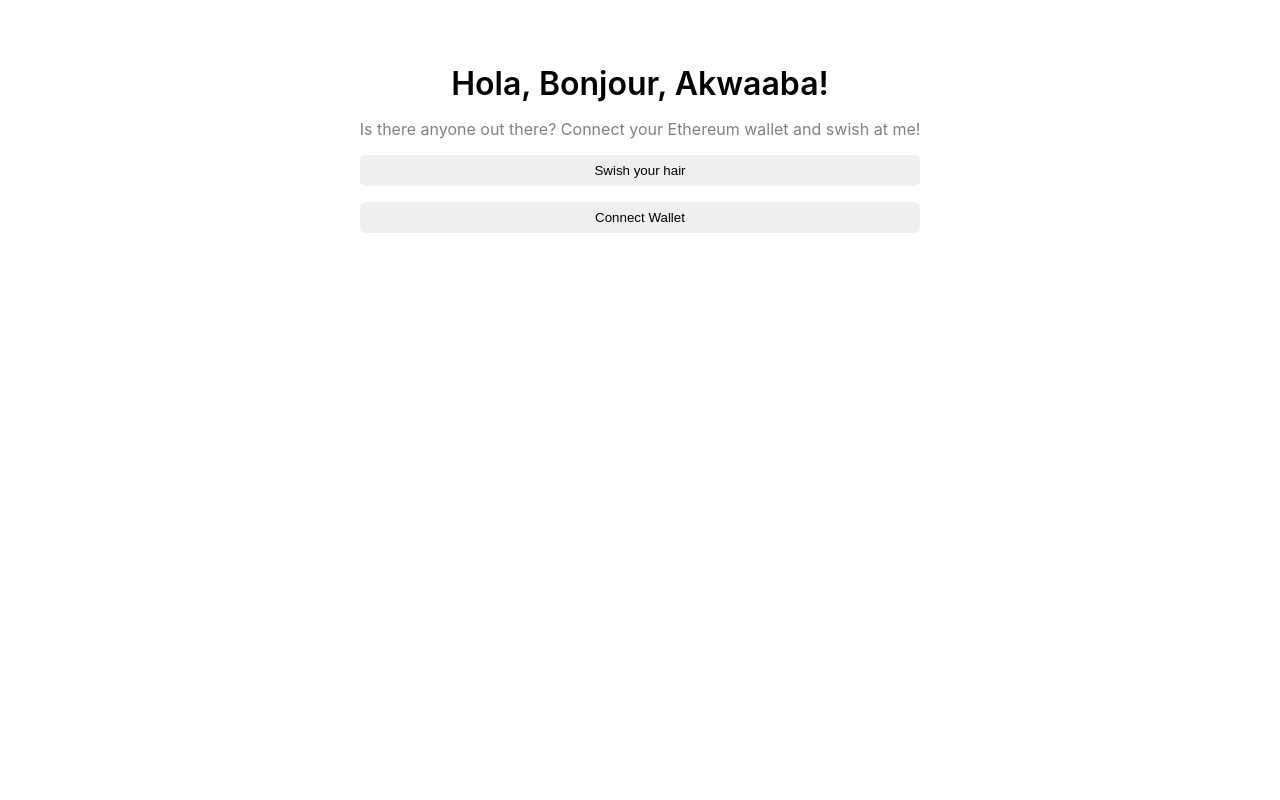
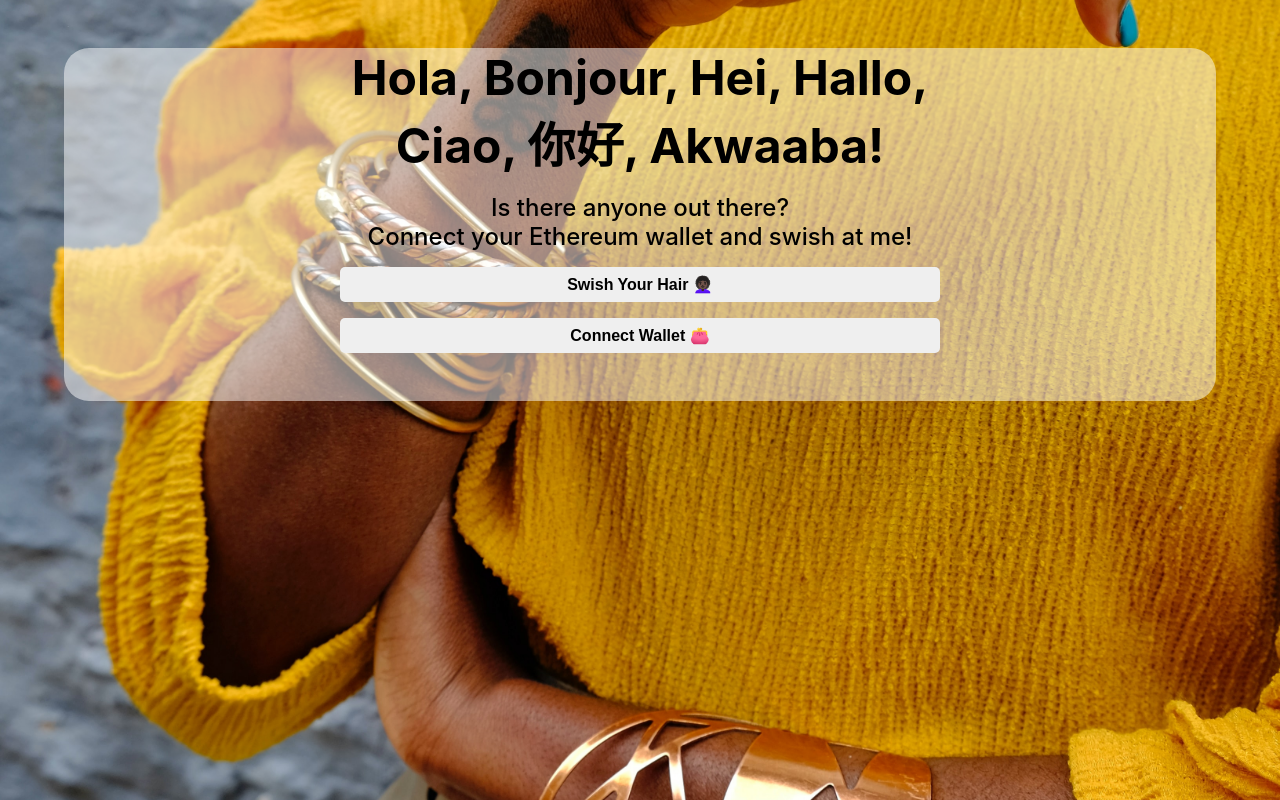
Before and after one commit to efuaakum/pat-swish-app, a React (Create React App) app: page / in a window 1280 px wide. Built offline with nearby package versions, Linux system fonts and the light colour scheme; the HTML template or start-up script is replaced by a standard one.

Commit message:
Add style

```diff
--- a/src/App.css
+++ b/src/App.css
@@ -1,8 +1,20 @@
+body {
+  background-image: url('/public/mike-von-yellow-unsplash.jpg');
+  background-repeat: no-repeat;
+  background-attachment: fixed;
+  background-position: center;
+  background-size: cover;
+}
+
 .mainContainer {
   display: flex;
   justify-content: center;
-  width: 100%;
-  margin-top: 64px;
+  width: 90%;
+  margin: 0px auto;
+  margin-top:3em;
+  padding-bottom:3em;
+  background-color: rgba(255,255,255,0.5);
+  border-radius: 25px;
 }
 
 .dataContainer {
@@ -14,14 +26,17 @@
 
 .header {
   text-align: center;
-  font-size: 32px;
-  font-weight: 600;
+  font-size: 3em;
+  font-weight: 700;
+  color:#000;
 }
 
 .bio {
   text-align: center;
-  color: gray;
+  color: #000;
+  font-weight: 500;
   margin-top: 16px;
+  font-size: 1.5em;
 }
 
 .swishButton {
@@ -30,5 +45,6 @@
   padding: 8px;
   border: 0;
   border-radius: 5px;
-
+  font-size: 1.0em;
+  font-weight: 600;
 }
--- a/src/App.js
+++ b/src/App.js
@@ -89,20 +89,20 @@
 
       <div className="dataContainer">
         <div className="header">
-        Hola, Bonjour, Akwaaba!
+        Hola, Bonjour, Hei, Hallo, Ciao, 你好, Akwaaba!
         </div>
 
         <div className="bio">
-        Is there anyone out there? Connect your Ethereum wallet and swish at me!
+        Is there anyone out there? <br/>Connect your Ethereum wallet and swish at me!
         </div>
 
         <button className="swishButton" onClick={swish}>
-          Swish your hair
+          Swish Your Hair 👩🏿‍🦱
         </button>
 
         {!currentAccount && (
           <button className="swishButton" onClick={connectWallet}>
-            Connect Wallet
+            Connect Wallet 👛
           </button>
         )}
       </div>
```
Also changed, not shown: public/mike-von-blue-unsplash.jpg (added), public/mike-von-yellow-unsplash.jpg (added).
